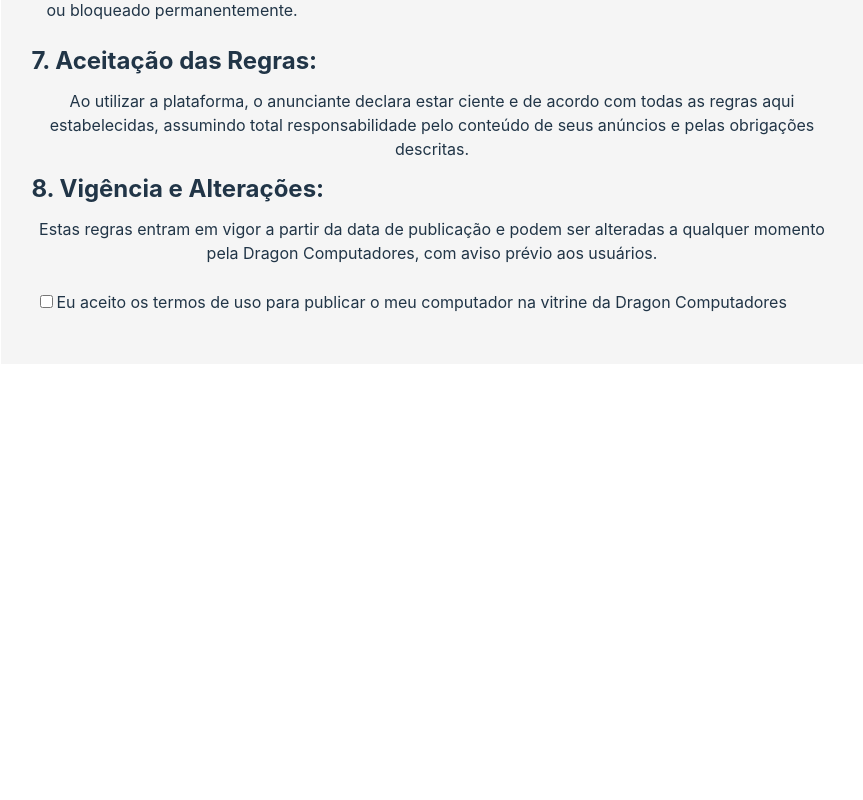
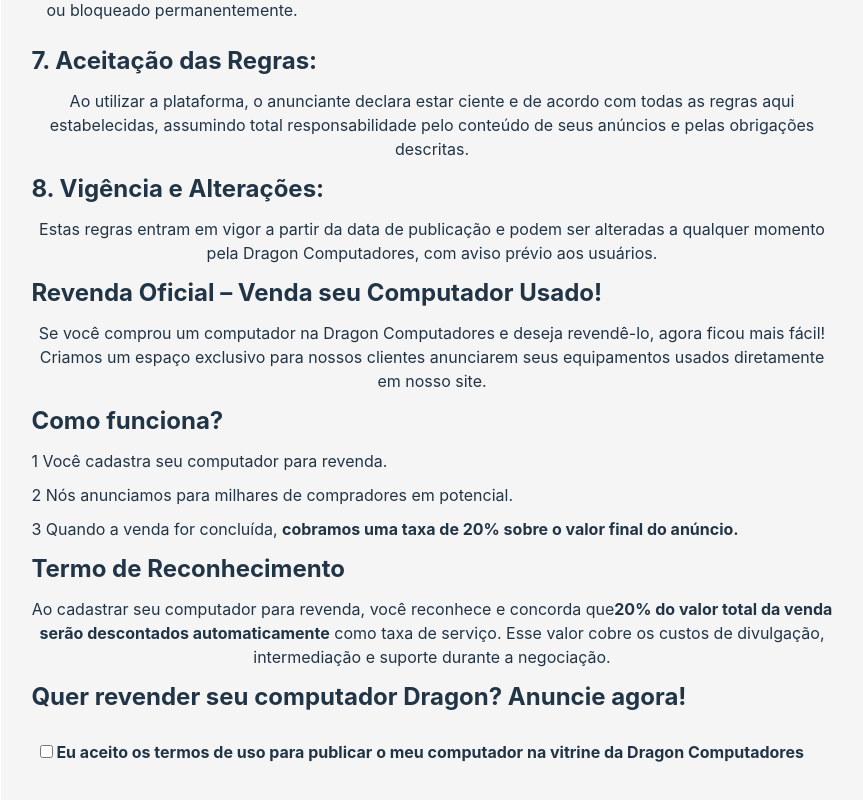
Before and after one commit to valmyrtavares/dragon.io, a React (Vite) app: page /user-rules in a window 1280 px wide. Shown: the part 1212-2012 px from the top of the page, without its empty margins (213-1076 px from the left). Before the commit the page ends 1608 px from the top, so only its background shows below. Built offline with nearby package versions, Linux system fonts and the light colour scheme.

Commit message:
it was edited userRules component

```diff
--- a/src/components/rules/userRules.jsx
+++ b/src/components/rules/userRules.jsx
@@ -45,7 +45,6 @@ const UserRules = () => {
         />
       )}
       <h2>Regras de Uso para Anunciantes na Plataforma Dragon Computadores</h2>
-
       <ul>
         1. Objetivo:
         <li>
@@ -137,6 +136,32 @@ const UserRules = () => {
         alteradas a qualquer momento pela Dragon Computadores, com aviso prévio
         aos usuários.
       </p>
+      <h2>Revenda Oficial – Venda seu Computador Usado!</h2>
+      <p>
+        Se você comprou um computador na Dragon Computadores e deseja
+        revendê-lo, agora ficou mais fácil! Criamos um espaço exclusivo para
+        nossos clientes anunciarem seus equipamentos usados diretamente em nosso
+        site.
+      </p>
+      <h2>Como funciona?</h2>
+      <p>1 Você cadastra seu computador para revenda.</p>
+      <p>2 Nós anunciamos para milhares de compradores em potencial.</p>
+      <p>
+        3 Quando a venda for concluída,{' '}
+        <span style={{ fontWeight: 'bold' }}>
+          cobramos uma taxa de 20% sobre o valor final do anúncio.
+        </span>
+      </p>
+      <h2>Termo de Reconhecimento</h2>
+      <p>
+        Ao cadastrar seu computador para revenda, você reconhece e concorda que
+        <span style={{ fontWeight: 'bold' }}>
+          20% do valor total da venda serão descontados automaticamente
+        </span>{' '}
+        como taxa de serviço. Esse valor cobre os custos de divulgação,
+        intermediação e suporte durante a negociação.
+      </p>
+      <h2>Quer revender seu computador Dragon? Anuncie agora!</h2>
       <div className={style.acceptTerms}>
         <input
           type="checkbox"
@@ -146,7 +171,7 @@ const UserRules = () => {
           onChange={handleChange}
         />
 
-        <label htmlFor="acceptTerms">
+        <label htmlFor="acceptTerms" style={{ fontWeight: 'bold' }}>
           Eu aceito os termos de uso para publicar o meu computador na vitrine
           da Dragon Computadores
         </label>
```
